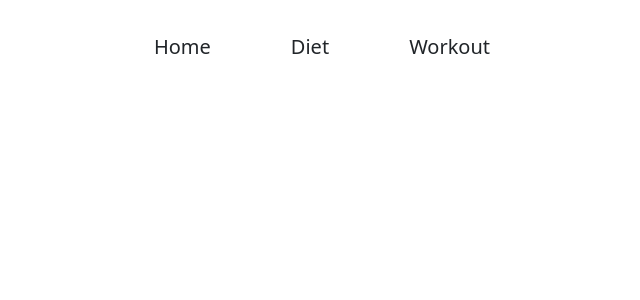
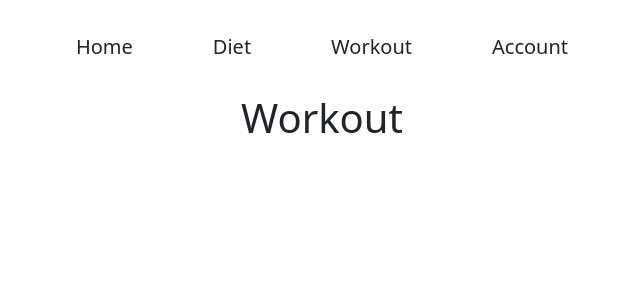
Before and after one commit to CalvinGaiennie/HabitTrackerReactTS, a React (Vite) app: page /Workout in a window 1280 px wide. Before the commit this address had no page. Shown: the top 300 px of the page, without its empty margins (318-958 px from the left). Built offline with nearby package versions, Linux system fonts and the light colour scheme.

Commit message:
defined pages

```diff
--- a/src/App.tsx
+++ b/src/App.tsx
@@ -1,6 +1,9 @@
 import { Routes, Route, BrowserRouter } from "react-router-dom";
 import HomePage from "./pages/HomePage";
+import DietPage from "./pages/DietPage";
+import WorkoutPage from "./pages/WorkoutPage";
 import FinancePage from "./pages/FinancePage";
+import AccountPage from "./pages/AccountPage";
 import NavBar from "./components/NavBar.tsx"
 import './App.css'
 function App() {
@@ -10,7 +13,10 @@ function App() {
     <NavBar/>
      <Routes>
       <Route path="/" element={<HomePage/>} />
-      <Route path="/FinancePage" element={<FinancePage/>} />
+      <Route path="/Diet" element={<DietPage/>} />
+      <Route path="/Finance" element={<FinancePage/>} />
+      <Route path="/Workout" element={<WorkoutPage/>} />
+      <Route path="/Account" element={<AccountPage/>} />
      </Routes>
     </BrowserRouter>
   )
--- a/src/components/NavBar.tsx
+++ b/src/components/NavBar.tsx
@@ -8,17 +8,21 @@ function NavBar() {
                     <NavLink className="nav-link fs-5 text-dark px-3" to="/">
                     Home</NavLink>
                 </li>
+                <li className="nav-item mb-md-0">
+                    <NavLink className="nav-link fs-5 text-dark px-3" to="/Diet">
+                    Diet</NavLink>
+                </li>
                 {/* <li className="nav-item mb-md-0">
                     <NavLink className="nav-link fs-5 text-dark px-3" to="/FinancePage">
                     Finance</NavLink>
                 </li> */}
                 <li className="nav-item mb-md-0">
-                    <NavLink className="nav-link fs-5 text-dark px-3" to="/">
-                    Diet</NavLink>
+                    <NavLink className="nav-link fs-5 text-dark px-3" to="/Workout">
+                    Workout</NavLink>
                 </li>
                 <li className="nav-item mb-md-0">
-                    <NavLink className="nav-link fs-5 text-dark px-3" to="/">
-                    Workout</NavLink>
+                    <NavLink className="nav-link fs-5 text-dark px-3" to="/Account">
+                    Account</NavLink>
                 </li>
             </ul>
         </nav>
--- /dev/null
+++ b/src/pages/AccountPage.tsx
@@ -0,0 +1,10 @@
+function AccountPage() {
+  return (
+    <div className="container d-flex flex-column align-items-center">
+      <h1>Account</h1>
+    </div>
+  )
+
+}
+
+export default AccountPage
--- /dev/null
+++ b/src/pages/DietPage.tsx
@@ -0,0 +1,10 @@
+function DietPage() {
+  return (
+    <div className="container d-flex flex-column align-items-center">
+      <h1>Diet</h1>
+    </div>
+  )
+
+}
+
+export default DietPage
--- /dev/null
+++ b/src/pages/WorkoutPage.tsx
@@ -0,0 +1,9 @@
+function WorkoutPage() {
+ return (
+    <div className="container d-flex flex-column align-items-center">
+      <h1>Workout</h1>
+    </div>
+  )
+}
+
+export default WorkoutPage
```
